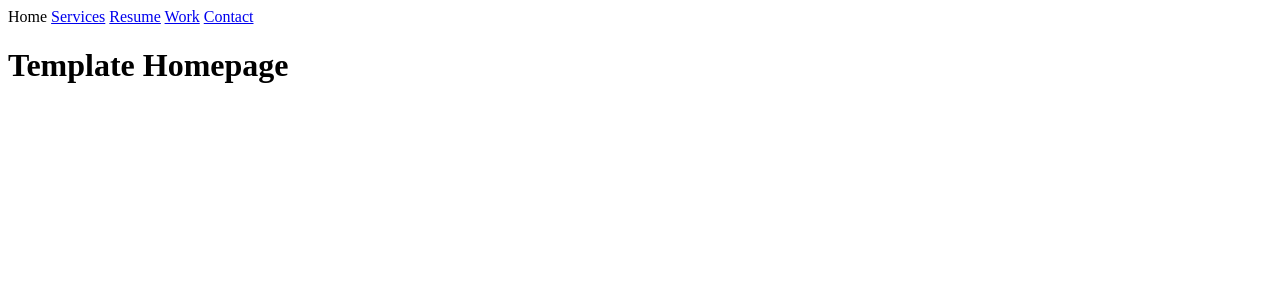
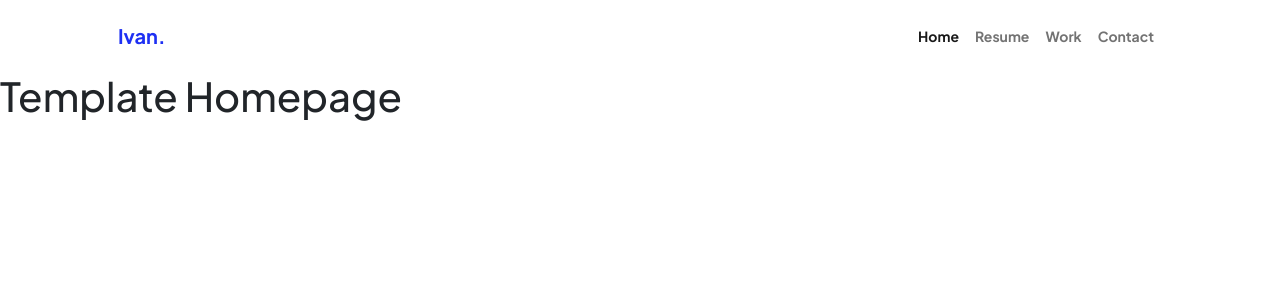
Before and after one commit to Grekzk/Portfolio-Website-temp, a Django app: page / in a window 1280 px wide. Shown: the top 300 px of the page. Run offline with Django 5.2, Linux system fonts and the light colour scheme; some libraries are stand-ins or nearby versions.

Commit message:
bootstrapped navbar

```diff
--- a/portfolio/pfapp/templates/pfapp/base.html
+++ b/portfolio/pfapp/templates/pfapp/base.html
@@ -1,8 +1,22 @@
 <!DOCTYPE html>
+{% load static %}
 <html lang="en">
 <head>
     <meta charset="UTF-8">
     <title>{% block title %}Ivan Tykhonov{% endblock %}</title>
+    <meta charset="utf-8" />
+        <meta name="viewport" content="width=device-width, initial-scale=1, shrink-to-fit=no" />
+        <meta name="description" content="" />
+        <meta name="author" content="" />
+        <title>Personal - Start Bootstrap Theme</title>
+        <!-- Custom Google font-->
+        <link rel="preconnect" href="https://fonts.googleapis.com" />
+        <link rel="preconnect" href="https://fonts.gstatic.com" crossorigin />
+        <link href="https://fonts.googleapis.com/css2?family=Plus+Jakarta+Sans:wght@100;200;300;400;500;600;700;800;900&amp;display=swap" rel="stylesheet" />
+        <!-- Bootstrap icons-->
+        <link href="https://cdn.jsdelivr.net/npm/bootstrap-icons@1.8.1/font/bootstrap-icons.css" rel="stylesheet" />
+        <!-- Core theme CSS (includes Bootstrap)-->
+        <link href="{% static 'pfapp/css/styles.css' %}" rel="stylesheet" />
 </head>
 <body>
 {% include 'pfapp/navbar.html' %}
@@ -10,5 +24,9 @@
     {% block content %}
     {% endblock %}
 </main>
+<!-- Bootstrap core JS-->
+<script src="https://cdn.jsdelivr.net/npm/bootstrap@5.2.3/dist/js/bootstrap.bundle.min.js"></script>
+<!-- Core theme JS-->
+<script src="{% static 'pfapp/js/scripts.js' %}"></script>
 </body>
 </html>
--- a/portfolio/pfapp/templates/pfapp/index.html
+++ b/portfolio/pfapp/templates/pfapp/index.html
@@ -1,4 +1,5 @@
 {% extends 'pfapp/base.html' %}
+{% load static %}
 
 {% block title %}Home{% endblock %}
 
--- a/portfolio/pfapp/templates/pfapp/navbar.html
+++ b/portfolio/pfapp/templates/pfapp/navbar.html
@@ -1,12 +1,34 @@
-<div>
-    {% url 'index' as index_url %}
-    <span>{% if request.path == index_url %}Home{% else %}<a href="{{ index_url }}">Home</a>{% endif %}</span>
-    {% url 'services' as services_url %}
-    <span>{% if request.path == services_url %}Services{% else %}<a href="{{ services_url }}">Services</a>{% endif %}</span>
-    {% url 'resume' as resume_url %}
-    <span>{% if request.path == resume_url %}Resume{% else %}<a href="{{ resume_url }}">Resume</a>{% endif %}</span>
-    {% url 'work' as work_url %}
-    <span>{% if request.path == work_url %}Work{% else %}<a href="{{ work_url }}">Work</a>{% endif %}</span>
-    {% url 'contact' as contact_url %}
-    <span>{% if request.path == contact_url %}Contact{% else %}<a href="{{ contact_url }}">Contact</a>{% endif %}</span>
-</div>
+<!-- Navigation-->
+{% url 'index' as index_url %}
+{% url 'resume' as resume_url %}
+{% url 'work' as work_url %}
+{% url 'contact' as contact_url %}
+<nav class="navbar navbar-expand-lg navbar-light bg-white py-3">
+    <div class="container px-5">
+        <a class="navbar-brand" href="{{ index_url }}"><span class="fw-bolder text-primary">Ivan.</span></a>
+        <button class="navbar-toggler" type="button" data-bs-toggle="collapse" data-bs-target="#navbarSupportedContent" aria-controls="navbarSupportedContent" aria-expanded="false" aria-label="Toggle navigation"><span class="navbar-toggler-icon"></span></button>
+        <div class="collapse navbar-collapse" id="navbarSupportedContent">
+            <ul class="navbar-nav ms-auto mb-2 mb-lg-0 small fw-bolder">
+
+                <li class="nav-item"><a class="nav-link {% if request.path == index_url %}active{% endif %}" href="{{ index_url }}">Home</a></li>
+
+                <li class="nav-item"><a class="nav-link {% if request.path == resume_url %}active{% endif %}" href="{{ resume_url }}">Resume</a></li>
+
+                <li class="nav-item"><a class="nav-link {% if request.path == work_url %}active{% endif %}" href="{{ work_url }}">Work</a></li>
+
+                <li class="nav-item"><a class="nav-link {% if request.path == contact_url %}active{% endif %}" href="{{ contact_url }}">Contact</a></li>
+            </ul>
+        </div>
+    </div>
+</nav>
+
+<!--<div>-->
+<!--    {% url 'index' as index_url %}-->
+<!--    <span>{% if request.path == index_url %}Home{% else %}<a href="{{ index_url }}">Home</a>{% endif %}</span>-->
+<!--    {% url 'resume' as resume_url %}-->
+<!--    <span>{% if request.path == resume_url %}Resume{% else %}<a href="{{ resume_url }}">Resume</a>{% endif %}</span>-->
+<!--    {% url 'work' as work_url %}-->
+<!--    <span>{% if request.path == work_url %}Work{% else %}<a href="{{ work_url }}">Work</a>{% endif %}</span>-->
+<!--    {% url 'contact' as contact_url %}-->
+<!--    <span>{% if request.path == contact_url %}Contact{% else %}<a href="{{ contact_url }}">Contact</a>{% endif %}</span>-->
+<!--</div>-->
--- a/portfolio/pfapp/urls.py
+++ b/portfolio/pfapp/urls.py
@@ -4,7 +4,6 @@ from . import views
 
 urlpatterns = [
     path("", views.index, name="index"),
-    path("services", views.services, name="services"),
     path("resume", views.resume, name="resume"),
     path("work", views.work, name="work"),
     path("contact", views.contact, name="contact"),
--- a/portfolio/pfapp/views.py
+++ b/portfolio/pfapp/views.py
@@ -3,10 +3,6 @@ from django.shortcuts import render
 
 def index(request):
     return render(request, template_name='pfapp/index.html')
-
-
-def services(request):
-    return render(request, template_name='pfapp/services.html')
 
 
 def resume(request):
```
Also changed, not shown: portfolio/pfapp/templates/pfapp/services.html (deleted, +0 -9 lines).
